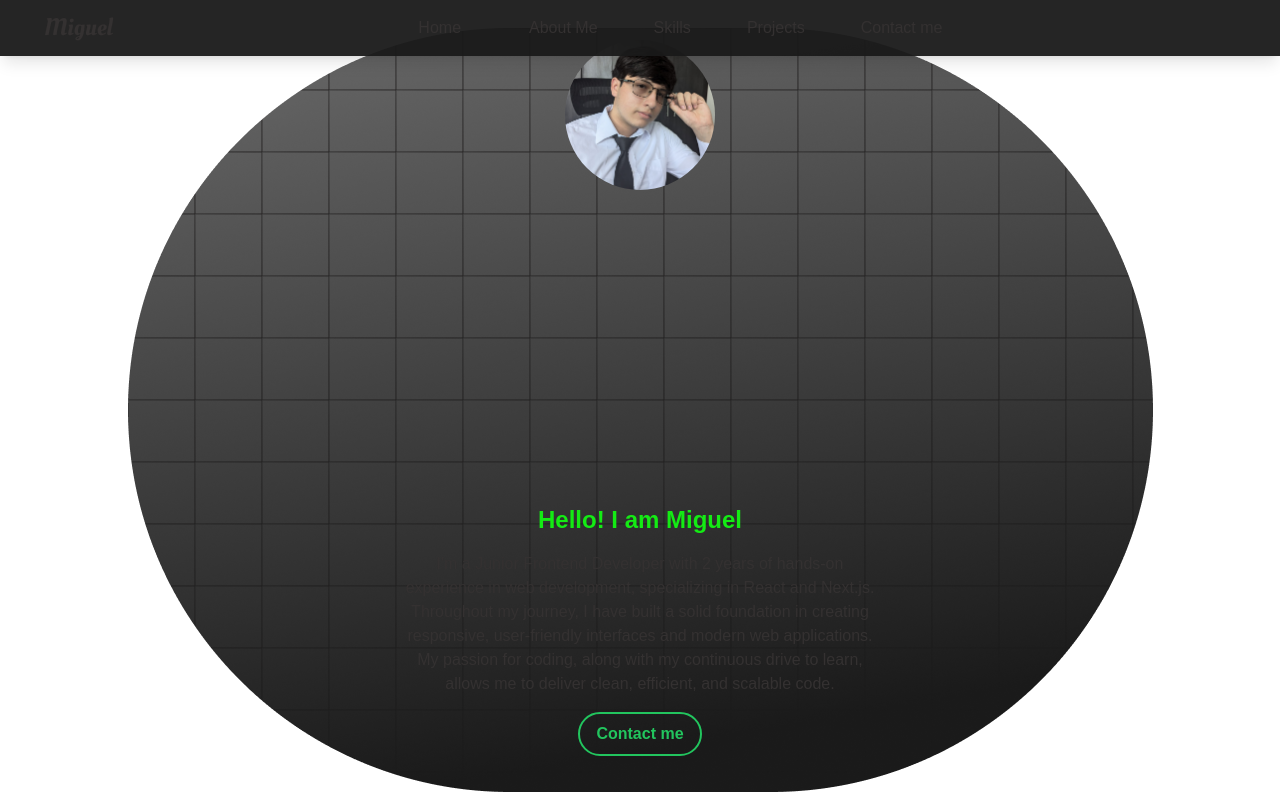
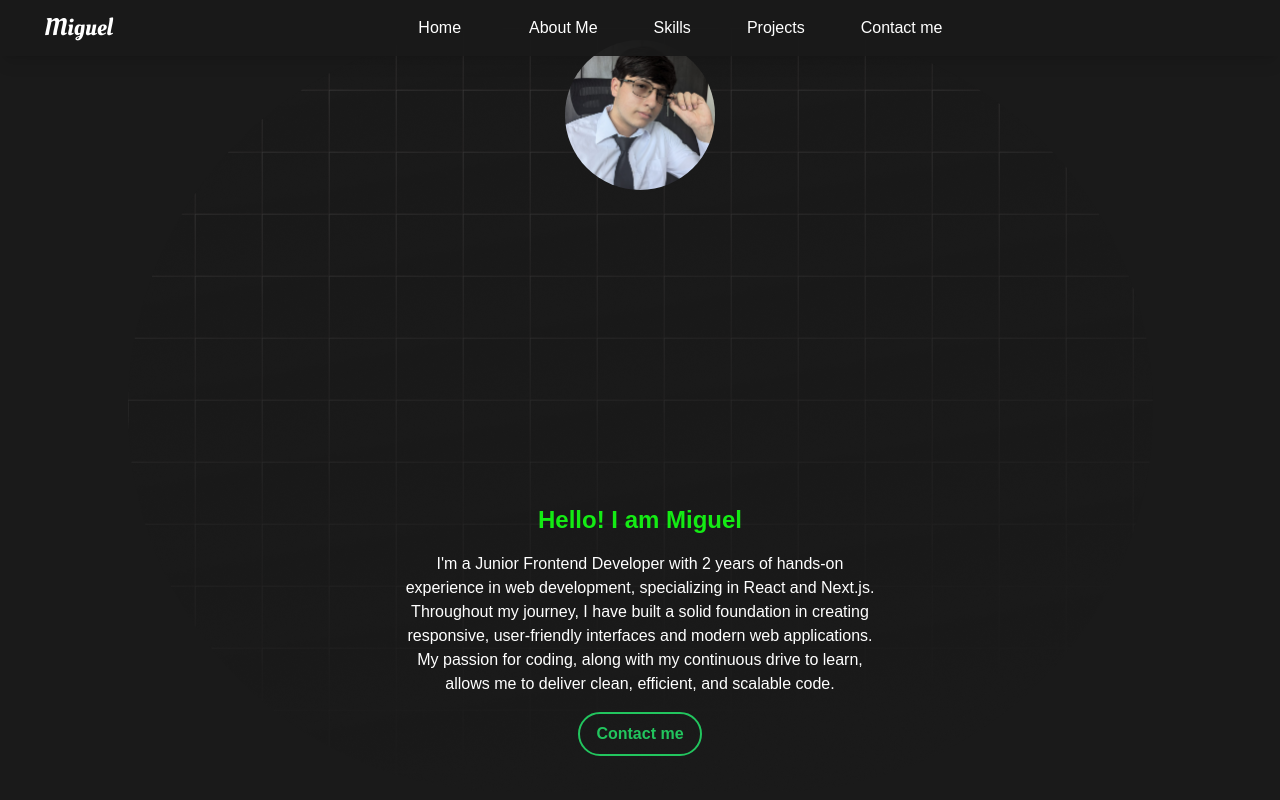
Before and after one commit to MiguelMera/Portfolio1, a Next.js app: page / in a window 1280 px wide. Shown: the top 800 px of the page. Built offline with nearby package versions, Linux system fonts and the light colour scheme.

Commit message:
fixed background

```diff
--- a/src/app/globals.css
+++ b/src/app/globals.css
@@ -3,14 +3,14 @@
 @tailwind utilities;
 
 :root {
-  --background: #ffffff;
-  --foreground: #343131;
+  --background: #1A1A1A;
+  --foreground: #fff;
 }
 
 @media (prefers-color-scheme: dark) {
   :root {
     --background: #1A1A1A;
-    --foreground: #ededed;
+    --foreground: #1a1a1a;
   }
 }
 
```
